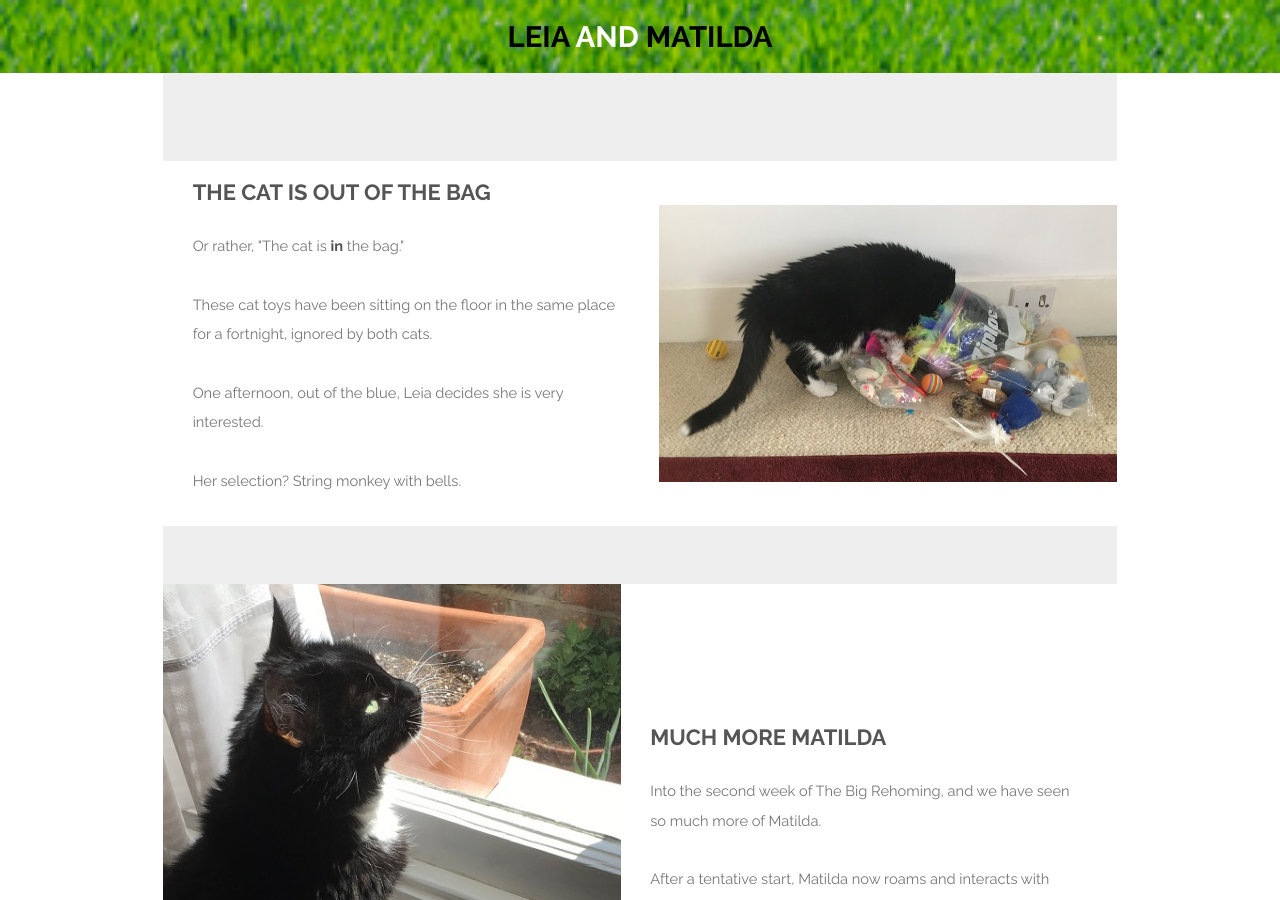
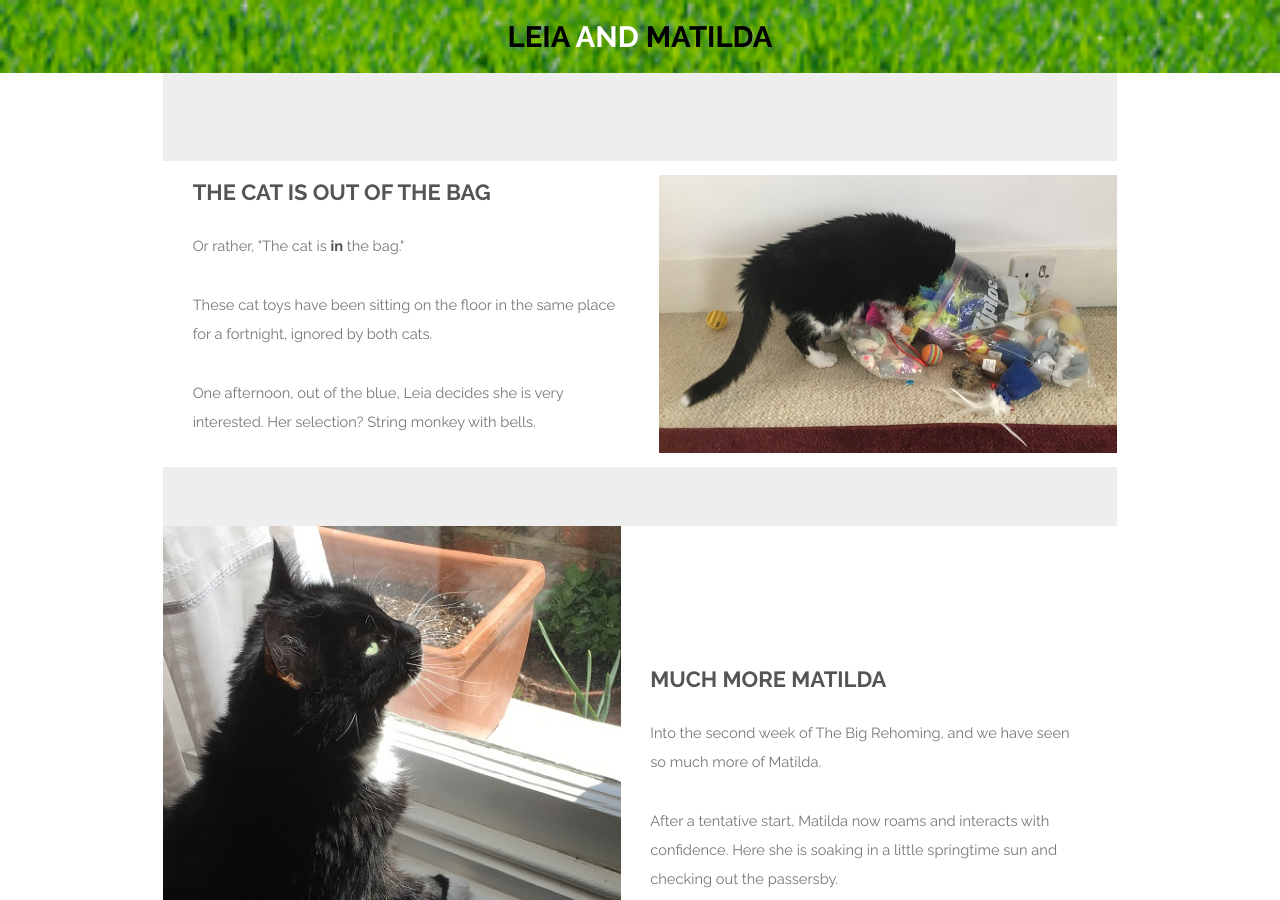
Before and after one commit to jaypalexa/leia-and-matilda, a Jekyll site: the page built from index.md, in a window 1280 px wide and 900 px high. Built offline with Jekyll 4.4.1, drawn with Linux system fonts in a browser that asks for light colours.

Commit message:
Edits to "The Cat Is Out Of The Bag" post.

```diff
--- a/index.md
+++ b/index.md
@@ -12,8 +12,7 @@ description: A photo essay by Leia and Matilda
         <h2>The Cat Is Out Of The Bag</h2>
         <p>Or rather, "The cat is <strong>in</strong> the bag."</p>
 		<p>These cat toys have been sitting on the floor in the same place for a fortnight, ignored by both cats.</p>
-		<p>One afternoon, out of the blue, Leia decides she is very interested.</p>
-		<p>Her selection?  String monkey with bells.</p>
+		<p>One afternoon, out of the blue, Leia decides she is very interested. Her selection?  String monkey with bells.</p>
       </div>
     </article>
     <article class="feature left">
```
